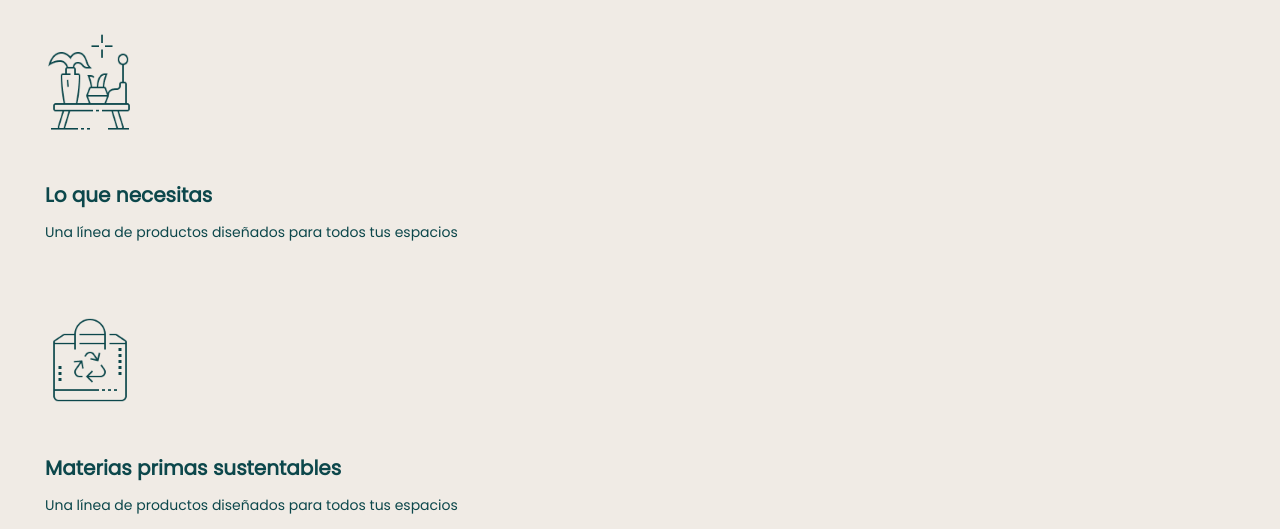
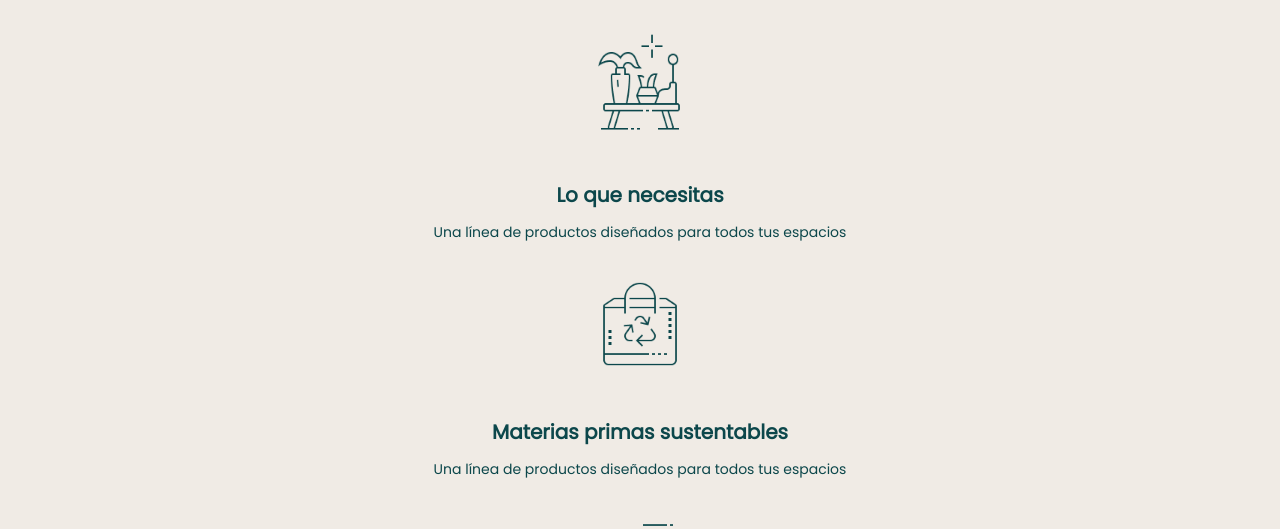
Before and after one commit to Adalab/modulo-1-evaluacion-final-aliciaapadron, a website: page src/html/index.html in a window 1280 px wide. Shown: the part 879-1408 px from the top of the page. Drawn offline with nearby package versions, Linux system fonts and the light colour scheme; files that its build step writes are made by us from their sources; files whose address does not match are found by name.

Commit message:
add grid section1

```diff
--- a/src/scss/layout/_section1.scss
+++ b/src/scss/layout/_section1.scss
@@ -2,14 +2,13 @@
   color: $color-green;
   background-color: $background-color;
   padding: 0 45px;
+  display: grid;
+  justify-content: center;
+  text-align: center;
+  justify-items: center;
 
   &__container1 {
     padding-top: 41px;
-  }
-  &__container2 {
-    display: grid;
-    grid-template-columns: 1fr;
-    grid-template-rows: 1fr 1fr 1fr;
   }
 }
 
@@ -24,8 +23,6 @@
 }
 
 .list__item {
-  grid-column: span 1;
-
   &--img1 {
     width: 90px;
     height: 99px;
@@ -52,3 +49,21 @@
     padding-bottom: 45px;
   }
 }
+
+// @include tablet {
+//   grid-template-columns: 1fr 1fr 1fr;
+//   grid-template-rows: auto 1fr;
+//   grid-auto-flow: row;
+//   text-align: center;
+//   justify-items: center;
+// // }
+// &__text {
+//   @include title2($darkcolor);
+//   text-align: center;
+//   width: 322px;
+//   padding-top: 45px;
+//   padding-bottom: 7px;
+//   @include tablet {
+//     grid-column: span 3;
+//     width: 100%;
+//   }
```
